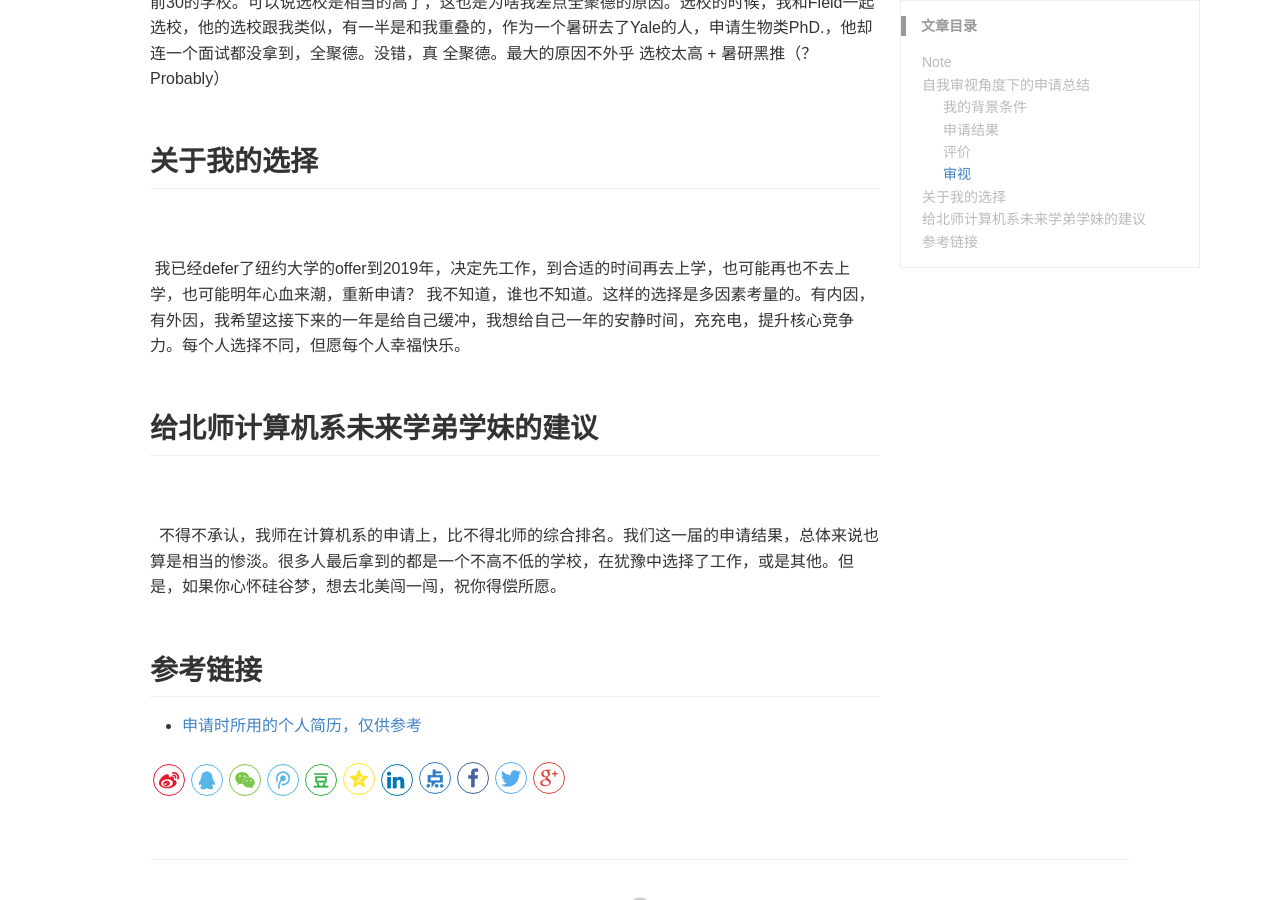
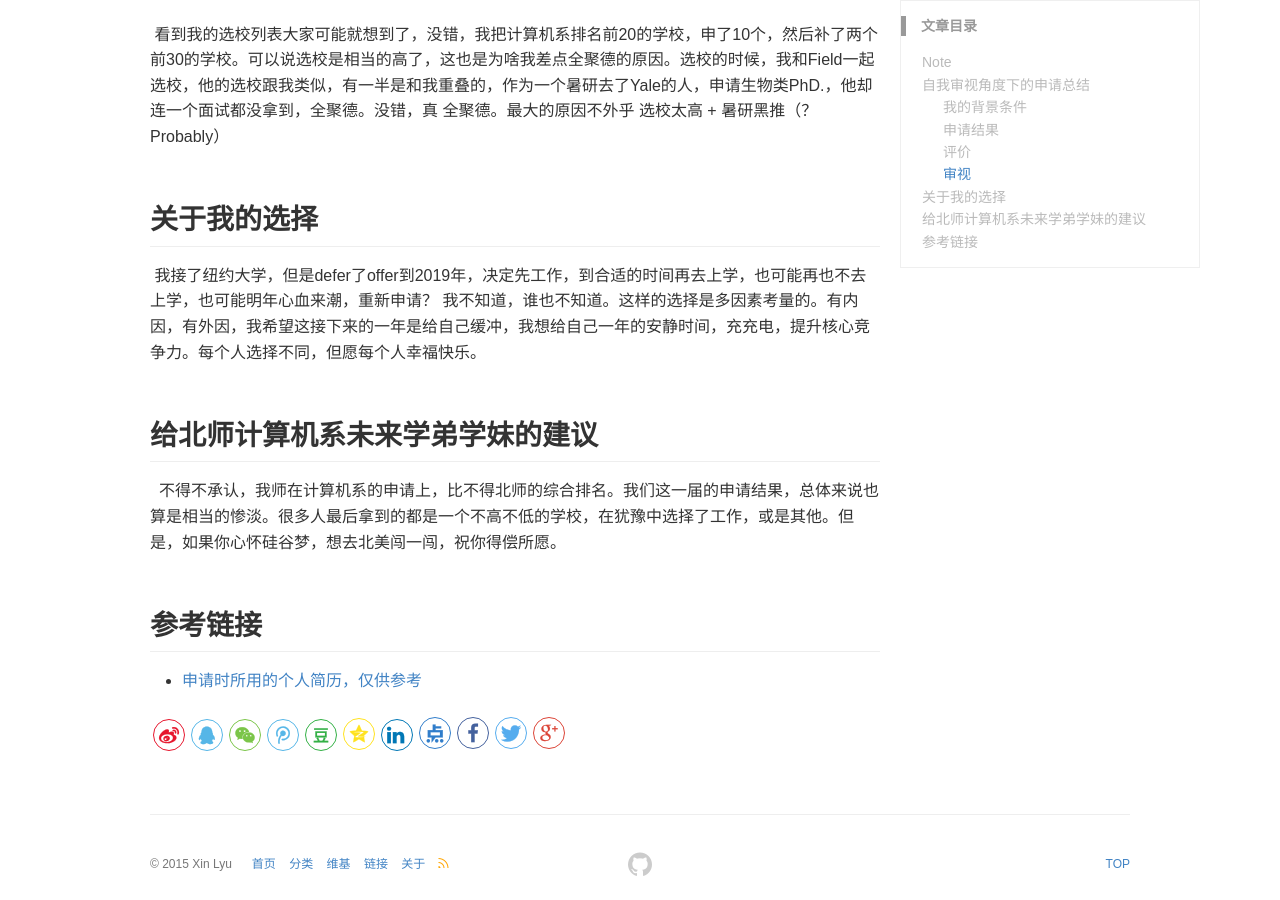
Before and after one commit to lvxiaoxin/lvxiaoxin.github.io, a Jekyll site: the page built from _posts/blog/2018-04-21-Summary-for-Graduate-Applications.md, in a window 1280 px wide and 900 px high, scrolled down 2822 px. Built offline with Jekyll 4.4.1, drawn with Linux system fonts in a browser that asks for light colours; comment, search, counter and statistics services are not loaded; some of the changed text lies outside the part shown.

Commit message:
Update 2018-04-21-Summary-for-Graduate-Applications.md

```diff
--- a/_posts/blog/2018-04-21-Summary-for-Graduate-Applications.md
+++ b/_posts/blog/2018-04-21-Summary-for-Graduate-Applications.md
@@ -27,9 +27,12 @@ keywords: 留学 工作 申请
          Major GPA 3.6（北大算法）
    <br />
    <br />
-   标化：TOEFL 101（R 27, L 26, S 22, W 26) |
+   标化：
+   <br />
+   TOEFL 101（R 27, L 26, S 22, W 26) |
         GRE 149(V) + 169(Q) + 3(AW)
    <br />
+   <br />
    科研：
    <br />
    美国德克萨斯大学奥斯汀分校（UT Austin）暑期科研实习，静态分析（编译、安全） |
@@ -38,14 +41,15 @@ keywords: 留学 工作 申请
    <br />
    实习：
    <br />
+   <br />
    Red Hat（全球最大开源技术公司，Red Hat Enterprise Linux/OpenStack等开发商），做Linux虚拟化开发和测试（申请
          季后才开始，只有少数学校用上了这段工业界实习）
    <br />
-   推荐信： 北师大计算机系主任 + 北京大学计算机研究所教授 + 美国UT Austin教授
+  推荐信： 北师大计算机系主任 + 北京大学计算机研究所教授 + 美国UT Austin教授
 
 ### 申请结果
 
-   Ad：New York University(带奖)
+  Ad：New York University(带奖)
    <br />
    WL: USC, NWU
    <br />
@@ -56,7 +60,7 @@ keywords: 留学 工作 申请
    <br />
    另外：
    <br />
-   Ad: Red Hat - Full time Offer
+  Ad: Red Hat - Full time Offer
 
 
 ### 评价
@@ -65,67 +69,63 @@ keywords: 留学 工作 申请
 
 ### 审视
 
-  回想申请过程，其实有很多误区是由于当时的局限性所无法避免的走入的，记录下来作为自己的成长，和对后人的提示。
+ 回想申请过程，其实有很多误区是由于当时的局限性所无法避免的走入的，记录下来作为自己的成长，和对后人的提示。
 
   1. **不要过分看重暑研**
   <br />
   <br />
-  暑研这件事情，可能是最近2年，或者说1年才火起来的。中国学生（或许还有大量印度学生）通过主动联系国外大学的教授，进行套磁等活动，以获取大三暑假到老师实验室进行暑期科研实习的机会。一般策略是通过爬取目标国外大学教授邮件列表，向对方老师发送“投怀送报”信，表明自己为人类智慧添砖加瓦的决心，如果有幸教授回复了邮件，那么争取拿到Skype面试机会，然后通过面试打动老师，拿到访问机会。
+ 暑研这件事情，可能是最近2年，或者说1年才火起来的。中国学生（或许还有大量印度学生）通过主动联系国外大学的教授，进行套磁等活动，以获取大三暑假到老师实验室进行暑期科研实习的机会。一般策略是通过爬取目标国外大学教授邮件列表，向对方老师发送“投怀送报”信，表明自己为人类智慧添砖加瓦的决心，如果有幸教授回复了邮件，那么争取拿到Skype面试机会，然后通过面试打动老师，拿到访问机会。
   <br />
   <br />
-  放在前些年，每年的申请季中手里有暑研的人凤毛麟角，得之基本算是拿到了顶尖大学的录取通知书，但现在，暑研已经变成了国内Top15大学学生申请的标配了，那就是本科学校推荐信X1 + 清北教授推荐信X1 + 海外教授推荐信X1。但也正是这种标配，导致了学生对暑研的盲目追求，甚至迷失了方向。
+ 放在前些年，每年的申请季中手里有暑研的人凤毛麟角，得之基本算是拿到了顶尖大学的录取通知书，但现在，暑研已经变成了国内Top15大学学生申请的标配了，那就是本科学校推荐信X1 + 清北教授推荐信X1 + 海外教授推荐信X1。但也正是这种标配，导致了学生对暑研的盲目追求，甚至迷失了方向。
   <br />
   <br />
   在找暑研的过程中，最开始，我只投自己感兴趣和擅长的方向（Big Data & Database System)，但是随着音信的减少，和时间的推移，我开始盲申，几乎延伸到了计算机系的所有方向……其中就包括了我最后选择的UT Austin。
   <br />
   <br />
-  当时我拿到的面试有五个，包括哈佛，奥斯汀，约翰霍普金斯，OSU和俄勒冈。最后一个毫不犹豫的排除掉了，把OSU refer给了别人，顺利拿到了奥斯汀的暑研之后，没有好好准备的我意料之中的挂掉了约翰霍普金斯，而收到的哈佛又要求保证至少去9个月。综合考虑，我选择了奥斯汀。
+ 当时我拿到的面试有五个，包括哈佛，奥斯汀，约翰霍普金斯，OSU和俄勒冈。最后一个毫不犹豫的排除掉了，把OSU refer给了别人，顺利拿到了奥斯汀的暑研之后，没有好好准备的我意料之中的挂掉了约翰霍普金斯，而收到的哈佛又要求保证至少去9个月。综合考虑，我选择了奥斯汀。
   <br />
-  静态分析处于纯计算机理论，内容boring and tough，我整个暑假有三分之一的时间是每天两点睡觉，每个周末都会是两点睡，四点起。但是尽管如此，我私以为最终拿到的推荐信也一定不是一个强强强推，不然我的申请结果也不会是这个样子。
+ 静态分析处于纯计算机理论，内容boring and tough，我整个暑假有三分之一的时间是每天两点睡觉，每个周末都会是两点睡，四点起。但是尽管如此，我私以为最终拿到的推荐信也一定不是一个强强强推，不然我的申请结果也不会是这个样子。
   <br />
   <br />
-  我想说的是，不要过于看重暑研，因为重要的不是你在哪里做科研，重要的是，出成果。
+ 我想说的是，不要过于看重暑研，因为重要的不是你在哪里做科研，重要的是，出成果。
   <br />
   <br />
-  如果你在国内可以做出顶会论文，那就绝不要为了暑研而在暑假出国。
+ 如果你在国内可以做出顶会论文，那就绝不要为了暑研而在暑假出国。
   <br />
   <br />
-  如果你在国内有很感兴趣的方向，那就绝不要为了暑研而在暑假出国
+ 如果你在国内有很感兴趣的方向，那就绝不要为了暑研而在暑假出国
   <br />
   <br />
-  如果你在国内能找到企业研究院（Face++、MSRA等），那就真的不要出国做暑研了…………
+ 如果你在国内能找到企业研究院（Face++、MSRA等），那就真的不要出国做暑研了…………
   <br />
   <br />
-  如果你真的要去暑研的话，那除了兴趣一定要相投，还有更重要的一点是，学校要和自己的水平相符。
+ 如果你真的要去暑研的话，那除了兴趣一定要相投，还有更重要的一点是，学校要和自己的水平相符。
   <br />
   <br />
-  没错，不要看朋友圈有一个谁谁谁去了Stanford暑研就觉得好厉害，拿到了强推再说厉害。我自认为自己的水平是达不到奥斯汀这样的全美前7的计算机系PhD.水平的，所以我技术暑假很费劲，也并没有拿到老师强强强推（我觉得更大原因是我对这个方向真的不感冒……）。我的同学，Field，去了Yale做暑研，最后甚至拿到了黑推（？probably…………），所以， 擅长&喜欢的领域 + 适合自己的学校&老师，才是打开暑研的最好方式。
+ 没错，不要看朋友圈有一个谁谁谁去了Stanford暑研就觉得好厉害，拿到了强推再说厉害。我自认为自己的水平是达不到奥斯汀这样的全美前7的计算机系PhD.水平的，所以我技术暑假很费劲，也并没有拿到老师强强强推（我觉得更大原因是我对这个方向真的不感冒……）。我的同学，Field，去了Yale做暑研，最后甚至拿到了黑推（？probably…………），所以， 擅长&喜欢的领域 + 适合自己的学校&老师，才是打开暑研的最好方式。
  <br />
  <br />
-  但是暑研也的确有它自己的好处，对我来说，这三个月的生活，完完全全就是顶级计算机系博士生的生活。也正是这段经历让我确定，自己到底适不适合读博士。所以，这是一个获取信息和检验自己的好机会，但是付出的代价也是巨大的。如何选择，全看个人。
+ 但是暑研也的确有它自己的好处，对我来说，这三个月的生活，完完全全就是顶级计算机系博士生的生活。也正是这段经历让我确定，自己到底适不适合读博士。所以，这是一个获取信息和检验自己的好机会，但是付出的代价也是巨大的。如何选择，全看个人。
   <br />
   <br />
   2. **尽量早的考完语言成绩**
-  <br />
-  <br />
-  这方面我绝对是一个不好的例子。我的托福成绩常年徘徊在90多分得状态，怎么也无法破百。直到我都要弃疗，2018年1月6号裸考，却意外的拿到了101的分数，虽说赶上了末班车，但是这在整个申请季对自己身心的折磨是巨大的。你需要一边选学校，一边备考。同学有句话说得对，托福不过百，一切全白搭。虽然有些极端，不乏一些98 99的人，也成功申请到好的学校，但这也无限逼近100了，在其他各方面拼不过的时候，还要给招生官添一个拒绝你的理由吗？而且，正是因为我托福战线拖得太长，导致的的GRE没有时间关照。好在第一次GRE就考了一个能用的分数，也没有太拖后腿。
+
+ 这方面我绝对是一个不好的例子。我的托福成绩常年徘徊在90多分得状态，怎么也无法破百。直到我都要弃疗，2018年1月6号裸考，却意外的拿到了101的分数，虽说赶上了末班车，但是这在整个申请季对自己身心的折磨是巨大的。你需要一边选学校，一边备考。同学有句话说得对，托福不过百，一切全白搭。虽然有些极端，不乏一些98 99的人，也成功申请到好的学校，但这也无限逼近100了，在其他各方面拼不过的时候，还要给招生官添一个拒绝你的理由吗？而且，正是因为我托福战线拖得太长，导致的的GRE没有时间关照。好在第一次GRE就考了一个能用的分数，也没有太拖后腿。
   <br />
   <br />
   3. **选校不要太naive**
-  <br />
-  <br />
+
   看到我的选校列表大家可能就想到了，没错，我把计算机系排名前20的学校，申了10个，然后补了两个前30的学校。可以说选校是相当的高了，这也是为啥我差点全聚德的原因。选校的时候，我和Field一起选校，他的选校跟我类似，有一半是和我重叠的，作为一个暑研去了Yale的人，申请生物类PhD.，他却连一个面试都没拿到，全聚德。没错，真 全聚德。最大的原因不外乎 选校太高 + 暑研黑推（？Probably）
   <br />
   <br />
 ## 关于我的选择
-<br />
-<br />
-  我已经defer了纽约大学的offer到2019年，决定先工作，到合适的时间再去上学，也可能再也不去上学，也可能明年心血来潮，重新申请？  我不知道，谁也不知道。这样的选择是多因素考量的。有内因，有外因，我希望这接下来的一年是给自己缓冲，我想给自己一年的安静时间，充充电，提升核心竞争力。每个人选择不同，但愿每个人幸福快乐。
+
+  我接了纽约大学，但是defer了offer到2019年，决定先工作，到合适的时间再去上学，也可能再也不去上学，也可能明年心血来潮，重新申请？  我不知道，谁也不知道。这样的选择是多因素考量的。有内因，有外因，我希望这接下来的一年是给自己缓冲，我想给自己一年的安静时间，充充电，提升核心竞争力。每个人选择不同，但愿每个人幸福快乐。
   <br />
   <br />
 ## 给北师计算机系未来学弟学妹的建议
-<br />
-<br />
+
    不得不承认，我师在计算机系的申请上，比不得北师的综合排名。我们这一届的申请结果，总体来说也算是相当的惨淡。很多人最后拿到的都是一个不高不低的学校，在犹豫中选择了工作，或是其他。但是，如果你心怀硅谷梦，想去北美闯一闯，祝你得偿所愿。
 <br />
 <br />
```
